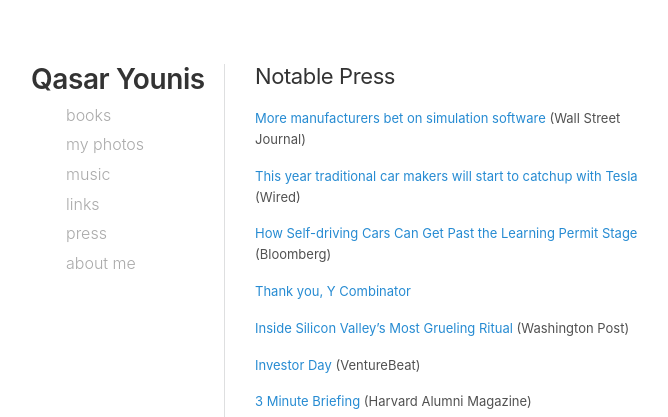
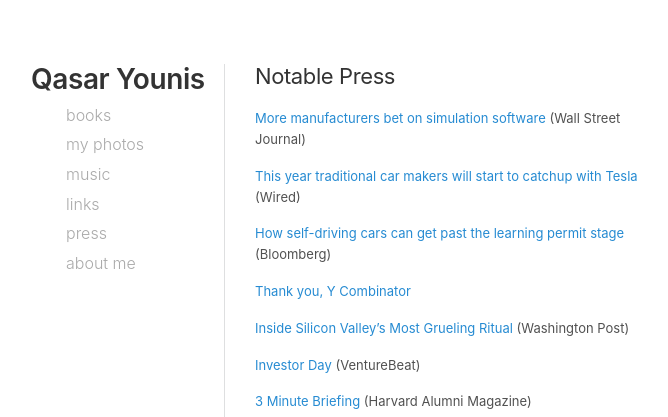
Before and after one commit to qasar/qasar.github.io, a Jekyll site: the page built from press.md, in a window 1280 px wide. Shown: the top 417 px of the page, without its empty margins (35-703 px from the left). Built offline with Jekyll 4.4.1, drawn with Linux system fonts in a browser that asks for light colours.

Commit message:
Update press.md

```diff
--- a/press.md
+++ b/press.md
@@ -8,7 +8,7 @@
 <a href="https://www.wired.co.uk/article/tesla-competition-business-model"> This year traditional car makers will start to catchup with Tesla</a> (Wired)
 
 <a href="https://www.bloomberg.com/news/articles/2018-09-12/how-self-driving-cars-can-get-past-the-learning-permit-stage-without-any-risk
-"> How Self-driving Cars Can Get Past the Learning Permit Stage</a> (Bloomberg)
+"> How self-driving cars can get past the learning permit stage</a> (Bloomberg)
 
 <a href="https://www.facebook.com/qasar/posts/10154710776519865"> Thank you, Y Combinator</a>
 
```
